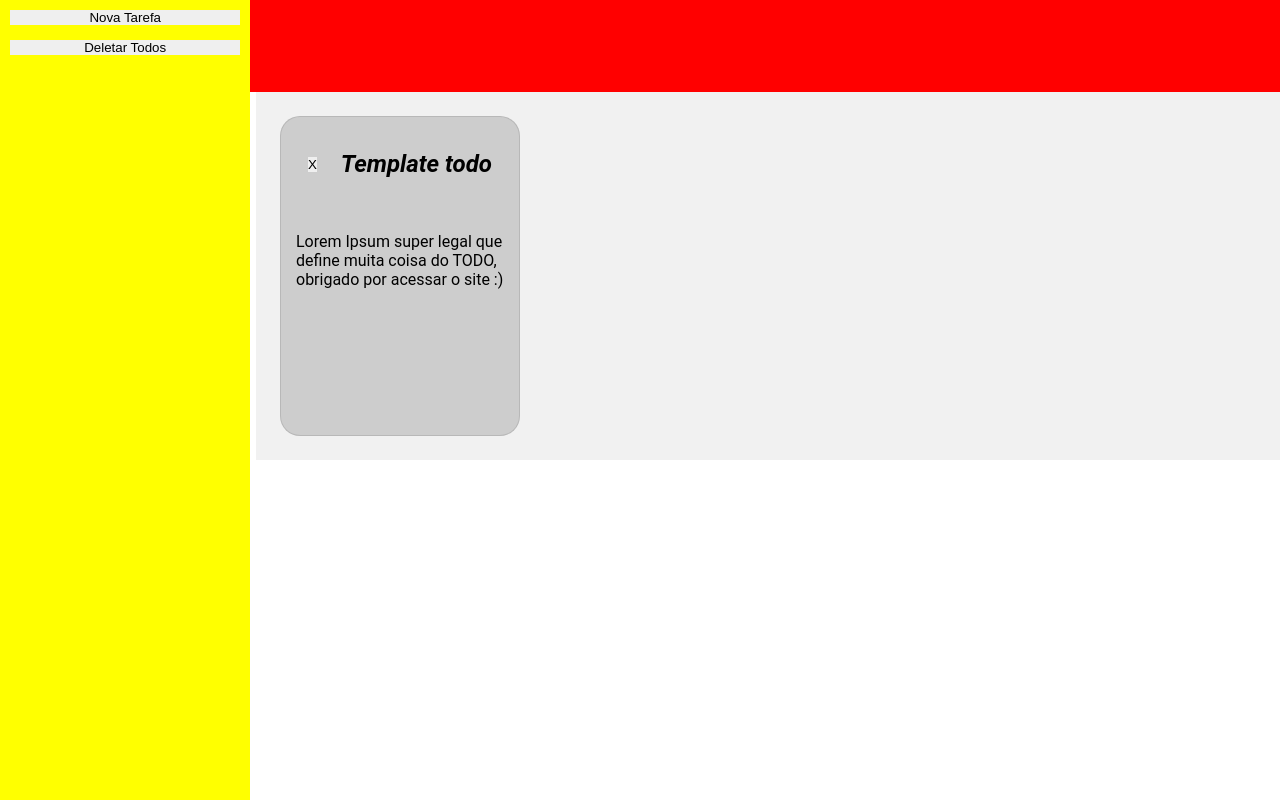
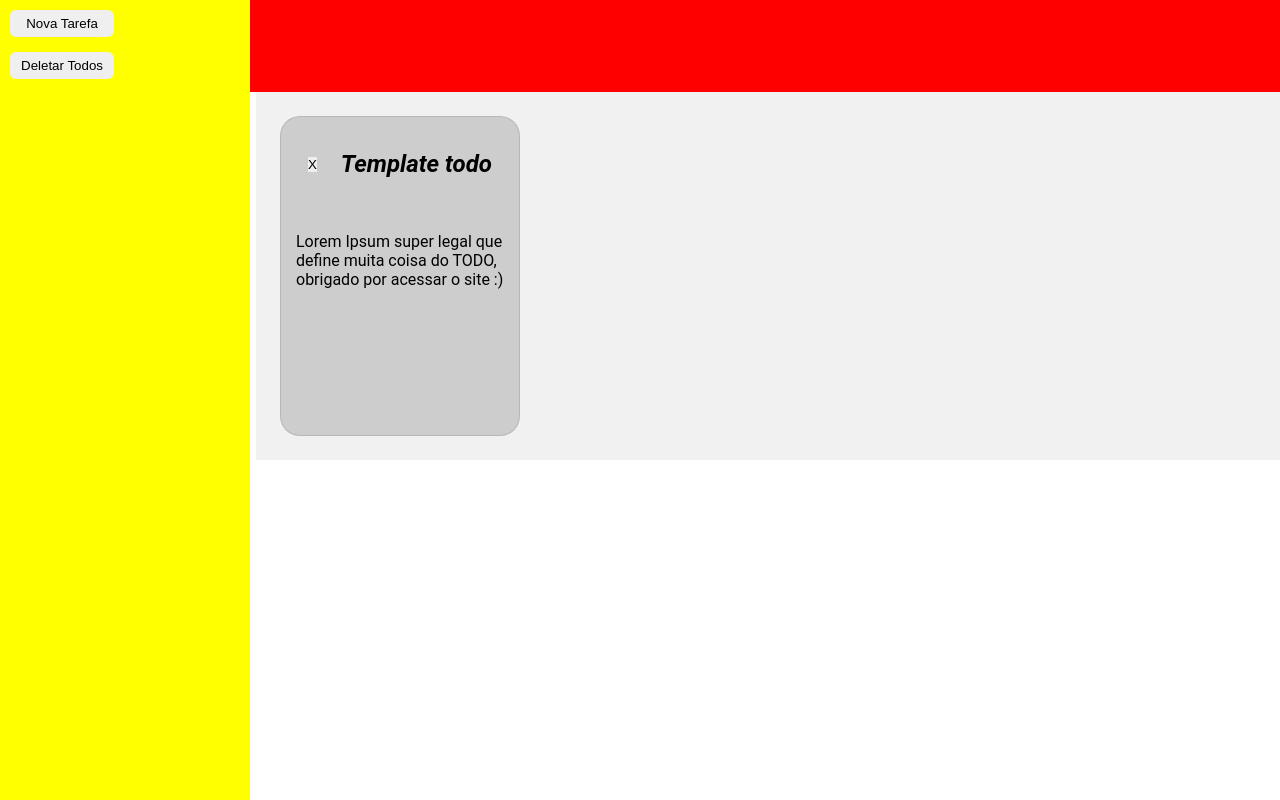
Before and after one commit to DaviLimS/flying-todo-list, a website built with webpack: page src/template.html in a window 1280 px wide. Built offline with nearby package versions, Linux system fonts and the light colour scheme.

Commit message:
I started to stylize the buttons

```diff
--- a/src/style.css
+++ b/src/style.css
@@ -11,6 +11,17 @@ body {
     grid-template-columns: repeat(5, 1fr);
     grid-template-rows: repeat(5, 1fr);
     overflow-x: hidden;
+}
+
+.btn {
+    width: 6.5rem;
+    height: 1.7rem;
+    border-radius: 6px;
+    cursor: pointer;
+    transition: all 0.2s;
+}
+.btn:hover {
+    transform: scale(1.055);
 }
 
 .header {
--- a/src/template.html
+++ b/src/template.html
@@ -31,8 +31,8 @@
      </main>
      <aside class="sidebar">
         <div class="sidebarButtons">
-            <button class="open-modal">Nova Tarefa</button>
-            <button class="delete-All">Deletar Todos</button>
+            <button class="open-modal btn">Nova Tarefa</button>
+            <button class="delete-All btn">Deletar Todos</button>
         </div>
      </aside>
 </body>
```
